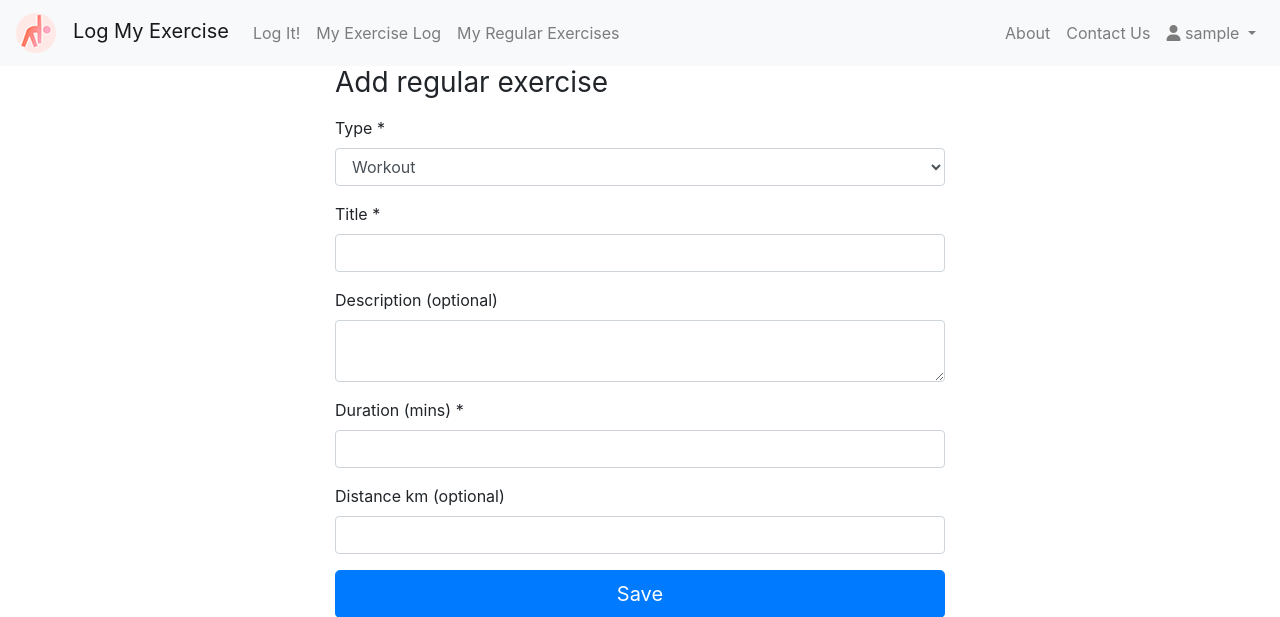
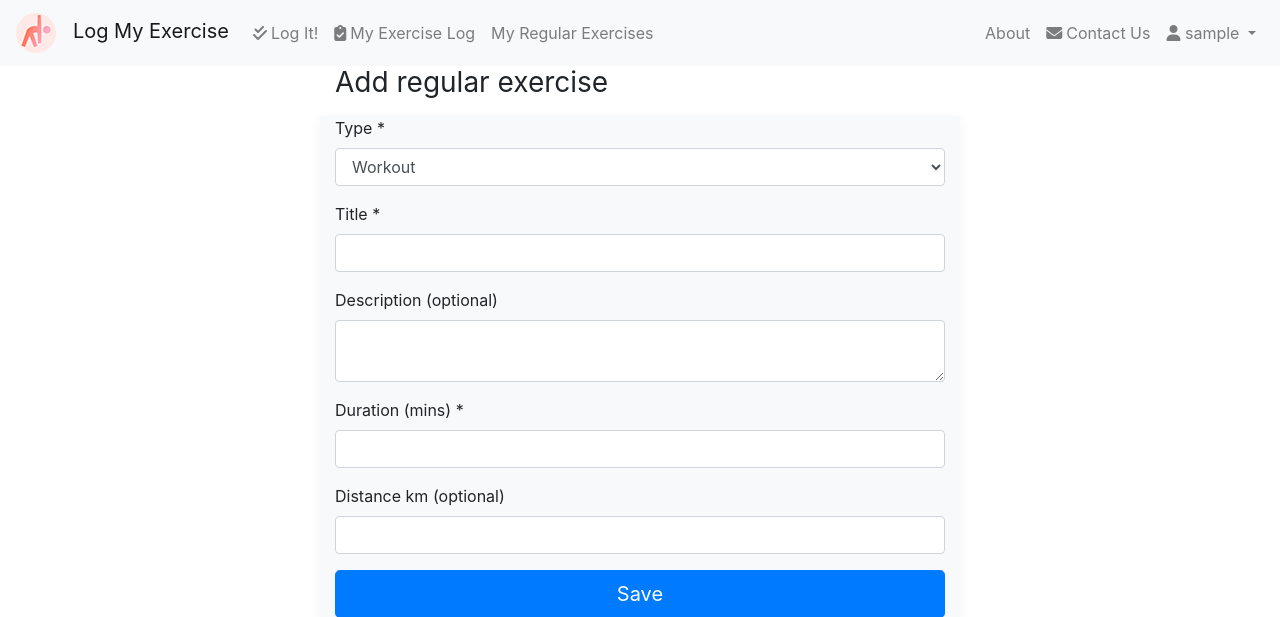
Before and after one commit to ErinClaudio/log-my-exercise, a Flask app: page /add_regular_activities in a window 1280 px wide. Shown: the top 617 px of the page. Run offline with Flask 2, Linux system fonts and the light colour scheme; the visitor is signed in with stand-in values (Sample User, id 1); data comes from the database, SQL or seed files in the repository; parts of the project's set-up code (start-up, migrations or seed data) failed here and were passed over; some libraries are stand-ins or nearby versions.

Commit message:
styling changes

```diff
--- a/app/templates/activity/edit_regularactivity.html
+++ b/app/templates/activity/edit_regularactivity.html
@@ -11,7 +11,7 @@
             </div>
         </div>
         <div class="row">
-            <div class="col-md-8 mx-auto">
+            <div class="col-md-8 mx-auto box-shadow bg-light">
                 <form action="" method="post" novalidate>
                     {{ form.hidden_tag() }}
                     <div class="form-group">
--- a/app/templates/base.html
+++ b/app/templates/base.html
@@ -45,10 +45,11 @@
     <div class="collapse navbar-collapse" id="navbarNavDropdown">
         {% if current_user.is_anonymous %}
             <ul class="navbar-nav ml-auto">
-            <li class="nav-item"><a id="about_link" class="nav-link" href="{{ url_for('main.view_about') }}">About</a>
+            <li class="nav-item"><a id="about_link" class="nav-link" href="{{ url_for('main.view_about') }}">
+                About</a>
             </li>
-            <li class="nav-item"><a id="about_link" class="nav-link" href="{{ url_for('support.contact_us') }}">Contact
-                Us</a>
+            <li class="nav-item"><a id="about_link" class="nav-link" href="{{ url_for('support.contact_us') }}">
+                <i class="fas fa-envelope">&nbsp;</i>Contact Us</a>
             </li>
             <li class="nav-item">
                 <a id="login_link" class="nav-link" href="{{ url_for('auth.oauth_authorize') }}">Login</a>
@@ -59,21 +60,24 @@
         {% else %}
             <ul class="navbar-nav">
                 <li class="nav-item">
-                    <a id="home_link" class="nav-link" href="{{ url_for('main.index') }}">Log It!</a>
+                    <a id="home_link" class="nav-link" href="{{ url_for('main.index') }}">
+                        <i class="fas fa-check-double">&nbsp;</i>Log It!</a>
                 </li>
                 <li class="nav-item">
-                    <a id="my_log_link" class="nav-link" href="{{ url_for('main.exercise_log') }}">My Exercise Log</a>
+                    <a id="my_log_link" class="nav-link" href="{{ url_for('main.exercise_log') }}">
+                        <i class="fas fa-clipboard-check">&nbsp;</i>My Exercise Log</a>
                 </li>
                 <li class="nav-item">
-                    <a id="regular_activities_link" class="nav-link" href="{{ url_for('main.regular_activities') }}">My
-                        Regular Exercises</a>
+                    <a id="regular_activities_link" class="nav-link" href="{{ url_for('main.regular_activities') }}">
+                        My Regular Exercises</a>
                 </li>
             </ul>
             <ul class="navbar-nav ml-auto">
-            <li class="nav-item"><a id="about_link" class="nav-link" href="{{ url_for('main.view_about') }}">About</a>
+            <li class="nav-item"><a id="about_link" class="nav-link" href="{{ url_for('main.view_about') }}">
+                About</a>
             </li>
-            <li class="nav-item"><a id="about_link" class="nav-link" href="{{ url_for('support.contact_us') }}">Contact
-                Us</a>
+            <li class="nav-item"><a id="about_link" class="nav-link" href="{{ url_for('support.contact_us') }}">
+                <i class="fas fa-envelope">&nbsp;</i>Contact Us</a>
             </li>
             <li class="nav-item dropdown">
                 <a class="nav-link dropdown-toggle" href="#" id="navbarDropdownMenuLink" data-toggle="dropdown"
--- a/app/templates/index.html
+++ b/app/templates/index.html
@@ -80,7 +80,7 @@
         </div>
     </div>
     <div class="row">
-        <div class="col-md-8 mx-auto">
+        <div class="col-md-8 mx-auto box-shadow bg-light">
             {% include '/activity/activity_form.html' %}
         </div>
     </div>
--- a/app/templates/support/contact_us.html
+++ b/app/templates/support/contact_us.html
@@ -9,12 +9,12 @@
                 <p>We'd love to hear from you. Questions, jokes, feedback on the site, suggested improvements. All are
                     welcome.</p>
                 <p>We read and respond to every inquiry. We really do want to hear from you!</p>
-                <p>Either fill in the form below or email us at <a href="mailto:hello@logmyexercise.fit">hello@logmyfitness.fit</a>
+                <p>Either fill in the form below or email us at <a href="mailto:hello@logmyexercise.fit">hello@logmyexercise.fit</a>
                 </p>
             </div>
         </div>
         <div class="row">
-            <div class="col-md-8 mx-auto">
+            <div class="col-md-8 mx-auto box-shadow bg-light">
                 <form action="{{ form_url }}" method="post" name="hello" novalidate>
                     {{ form.hidden_tag() }}
                     <div class="form-group">
```
Also changed, not shown: app/tests/test_front_end.py (line endings or trailing spaces).
